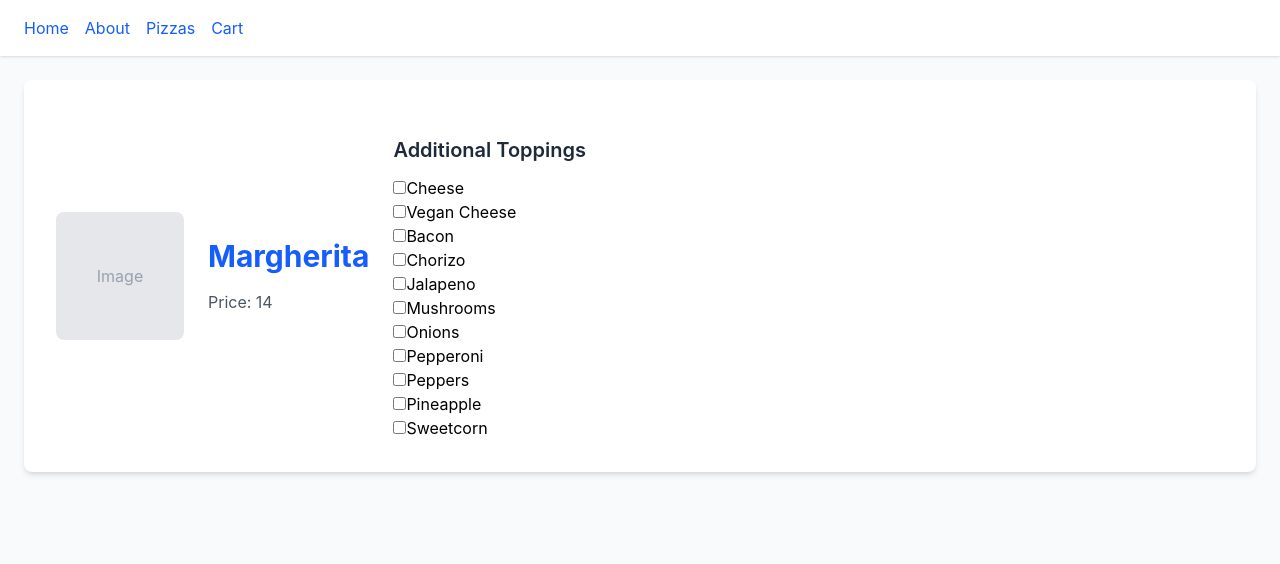
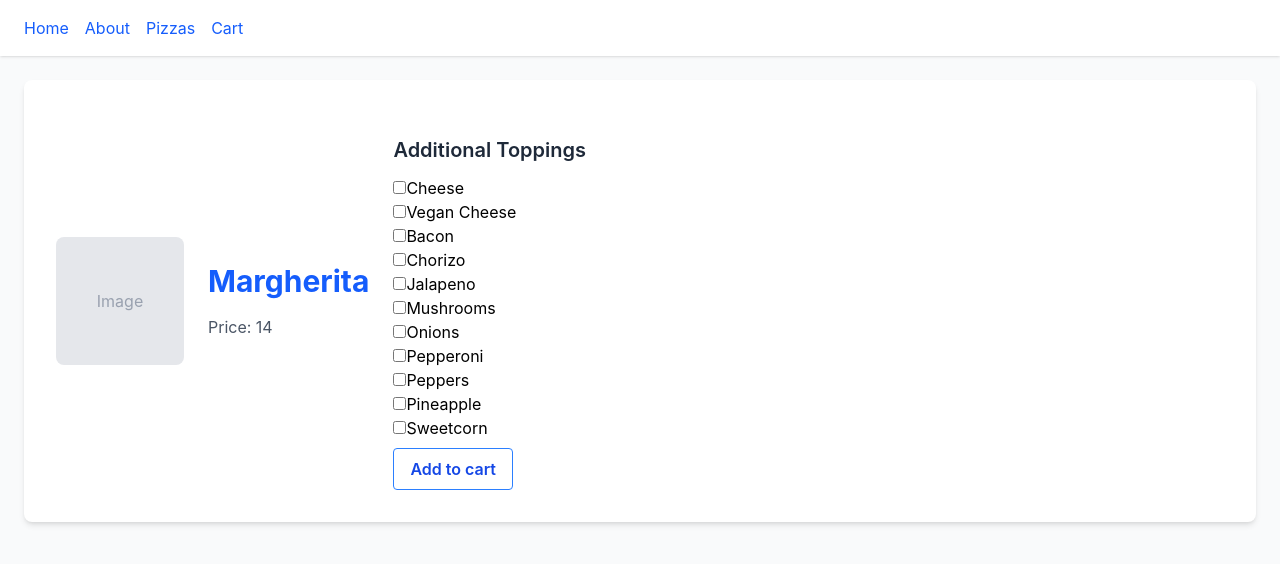
Before and after one commit to Inkythunder/typescript_pizza_app, a React (Vite) app: page /pizza/margherita in a window 1280 px wide. Shown: the top 564 px of the page. Built offline with nearby package versions, Linux system fonts and the light colour scheme.

Commit message:
refactored add to cart button.

```diff
--- a/src/App.tsx
+++ b/src/App.tsx
@@ -45,7 +45,7 @@ function App() {
           <Route path="/" element={<Home />} />
           <Route path="/about" element={<About />} />
           <Route path="/pizzas" element={<Pizzas addToCart={addToCart} />} />
-          <Route path="/pizza/:id" element={<Pizza />} />
+          <Route path="/pizza/:id" element={<Pizza addToCart={addToCart} />} />
           <Route
             path="/cart"
             element={
--- /dev/null
+++ b/src/components/AddToCartButton.tsx
@@ -0,0 +1,27 @@
+import {useNavigate} from 'react-router-dom';
+
+interface AddToCartButtonProps {
+  onClick: () => void;
+  redirectTo?: string;
+}
+
+function AddToCartButton({onClick, redirectTo}: AddToCartButtonProps) {
+
+  const navigate = useNavigate();
+  const handleClick = (): void => {
+    onClick();
+    if (redirectTo) {
+      navigate(redirectTo);
+    }
+  }
+
+  return(
+    <button
+      className="bg-transparent hover:bg-blue-500 text-blue-700 font-semibold hover:text-white py-2 px-4 border border-blue-500 hover:border-transparent rounded"
+      onClick={handleClick}
+    >
+      Add to cart
+    </button>)
+}
+
+export default AddToCartButton;
--- a/src/components/Navbar.tsx
+++ b/src/components/Navbar.tsx
@@ -15,7 +15,6 @@ function Navbar() {
       <Link to="/cart" className="m-2 text-blue-600 hover:text-blue-800">
         Cart
       </Link>
-
     </nav>
   )
 }
--- a/src/pages/Pizza.tsx
+++ b/src/pages/Pizza.tsx
@@ -1,8 +1,10 @@
 import {PIZZAS, TOPPINGS} from "../sampleData.ts";
 import {useParams} from "react-router-dom";
 import {useState} from "react";
+import AddToCartButton from "../components/AddToCartButton.tsx";
+import {CartItemDetails} from "../types.ts";
 
-function Pizza() {
+function Pizza({addToCart} :{addToCart: (item: CartItemDetails) => void}) {
 
   const {id} = useParams();
   if (!id) {
@@ -51,6 +53,7 @@ function Pizza() {
               })
             }
           </form>
+          <AddToCartButton onClick={() => addToCart({pizzaId: id})} redirectTo={'/pizzas'}/>
         </div>
       </div>
     </div>
--- a/src/pages/Pizzas.tsx
+++ b/src/pages/Pizzas.tsx
@@ -1,6 +1,7 @@
 import {PIZZAS} from "../sampleData.ts";
 import {CartItemDetails} from "../types.ts";
 import {Link} from "react-router-dom";
+import AddToCartButton from "../components/AddToCartButton.tsx";
 
 function Pizzas({addToCart} :{addToCart: (item: CartItemDetails) => void}) {
   const pizzaElements = [];
@@ -19,12 +20,7 @@ function Pizzas({addToCart} :{addToCart: (item: CartItemDetails) => void}) {
           Pizza Details
         </Link>
         <br/>
-        <button
-          className="bg-transparent hover:bg-blue-500 text-blue-700 font-semibold hover:text-white py-2 px-4 border border-blue-500 hover:border-transparent rounded"
-          onClick={() => addToCart({pizzaId: id})}
-        >
-          Add to cart
-        </button>
+        <AddToCartButton onClick={() => addToCart({pizzaId: id})}/>
       </div>
     )
 
```
Lines whose indentation alone changed are shown as unchanged.
